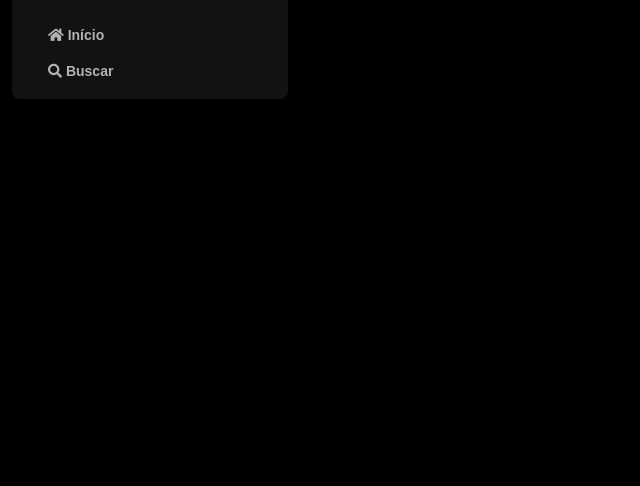
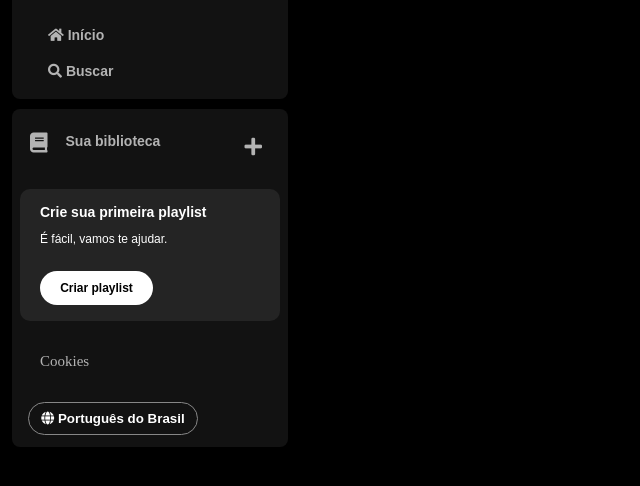
Before and after one commit to Lukareliz/spotify-clone-alura, a plain HTML site: page index.html in a window 1280 px wide. Shown: the part 74-560 px from the top of the page, without its empty margins (0-640 px from the left). Drawn offline with Linux system fonts and the light colour scheme.

Commit message:
Aula 2 - Completando a sidebar

```diff
--- a/index.html
+++ b/index.html
@@ -13,7 +13,7 @@
 
 <body>
     <div class="sidebar">
-        <nav class="sidebar-navigation">
+        <nav class="sidebar_navigation">
             <div class="logo">
                 <a href=""><img src="./assets/icons/logo-spotify.png"
                         alt="Logo do Spotify, um circulo com três ondas sonoras."></a>
@@ -33,6 +33,34 @@
                 </li>
             </ul>
         </nav>
+
+        <div class="library">
+            <div class="library_content">
+                <button class="library_button">
+                    <span class="fa fas fa-book"></span>
+                    <span>Sua biblioteca</span>
+                </button>
+                <span class="fa fa-plus"></span>
+            </div>
+            <section class="section_playlist">
+                <div class="section_playlist_content">
+                    <span class="text title">Crie sua primeira playlist</span>
+                    <span class="text subtitle">É fácil, vamos te ajudar.</span>
+                    <button class="section_playlist_button">
+                        <span>Criar playlist</span>
+                    </button>
+                </div>
+            </section>
+            <div class="cookies">
+                <a href="">Cookies</a>
+            </div>
+            <div class="languages">
+                <button class="languages_button">
+                    <span class="fa fa-globe"></span>
+                    <span>Português do Brasil</span>
+                </button>
+            </div>
+        </div>
     </div>
 </body>
 
--- a/style.css
+++ b/style.css
@@ -11,13 +11,13 @@ body{
     width: 300px;
 }
 
-.sidebar-navigation {
+.sidebar_navigation {
     background-color: #121212;
     border-radius: 8px;
     padding: 16px 0 0 16px;
 }
 
-.sidebar-navigation .logo {
+.sidebar_navigation .logo {
     background-color: #121212;
     display: flex;
     border-radius: 8px;
@@ -44,3 +44,126 @@ body{
     text-decoration: none;
     font-family: "DM Sans", sans-serif;
 }
+
+.library {
+    background-color: #121212;
+    border-radius: 8px;
+    display: flex;
+    justify-content: space-between;
+    flex-direction: column;
+    padding: 4px 8px;
+    color: #b3b3b3;
+    font-weight: 600;
+    font-size: 14px;
+    margin-top: 10px;
+}
+
+.library .library_content {
+    display: flex;
+    justify-content: space-between;
+}
+
+.library .library_button {
+    display: flex;
+    margin-right: 10px;
+    color: #b3b3b3;
+    background-color: transparent;
+    border: 0px;
+    font-size: 14px;
+    font-weight: 700;
+    font-family: "DM Sans", sans-serif;
+    text-align: center;
+    text-decoration: none;
+    text-transform: none;
+    padding: 20px 10px;
+}
+
+.library .library_content .fa {
+    font-size: 20px;
+    margin-right: 10px;
+    font-weight: 300;
+    padding-right: 8px;
+}
+
+.library .library_content .fa-plus {
+    margin: 24px 10px;
+}
+
+.section_playlist {
+    display: flex;
+    align-items: flex-start;
+    justify-content: space-between;
+    gap: 20px;
+    background-color: #242424;
+    color: #b3b3b3;
+    font-weight: 600;
+    font-size: 14px;
+    margin: 8px 0px;
+    padding: 16px 20px;
+    border-radius: 10px;
+}
+
+.section_playlist .section_playlist_content {
+    display: flex;
+    flex-direction: column;
+}
+
+.section_playlist_content .text {
+    font-family: "DM Sans", sans-serif;
+    padding-bottom: 14px;
+    color: #fff;
+}
+
+.section_playlist_content .title {
+    font-weight: 700;
+}
+
+.section_playlist_content .subtitle {
+    font-weight: 500;
+    font-size: 12px;
+}
+
+.section_playlist_content .section_playlist_button {
+    display: flex;
+    justify-content: center;
+    background-color: #fff;
+    color: #000;
+    border-radius: 20px;
+    font-size: 12px;
+    font-weight: 700;
+    font-family: "DM Sans", sans-serif;
+    text-decoration: none;
+    text-transform: none;
+    padding: 10px;
+    margin-top: 12px;
+    border: 0px;
+    width: 113px;
+}
+
+.sidebar .cookies {
+    margin: 25px 20px;
+}
+
+.sidebar .cookies a {
+    color: #b3b3b3;
+    font-weight: 500;
+    font-size: 15px;
+    text-decoration: none;
+}
+
+.sidebar .cookies a:hover {
+    text-decoration: underline;
+}
+
+.languages .languages_button {
+    align-items: center;
+    background-color: transparent;
+    border: 1px solid #878787;
+    color: #fff;
+    font-weight: bold;
+    cursor: pointer;
+    width: 170px;
+    margin: 8px;
+    padding: 8px;
+    border-radius: 20px;
+}
```
